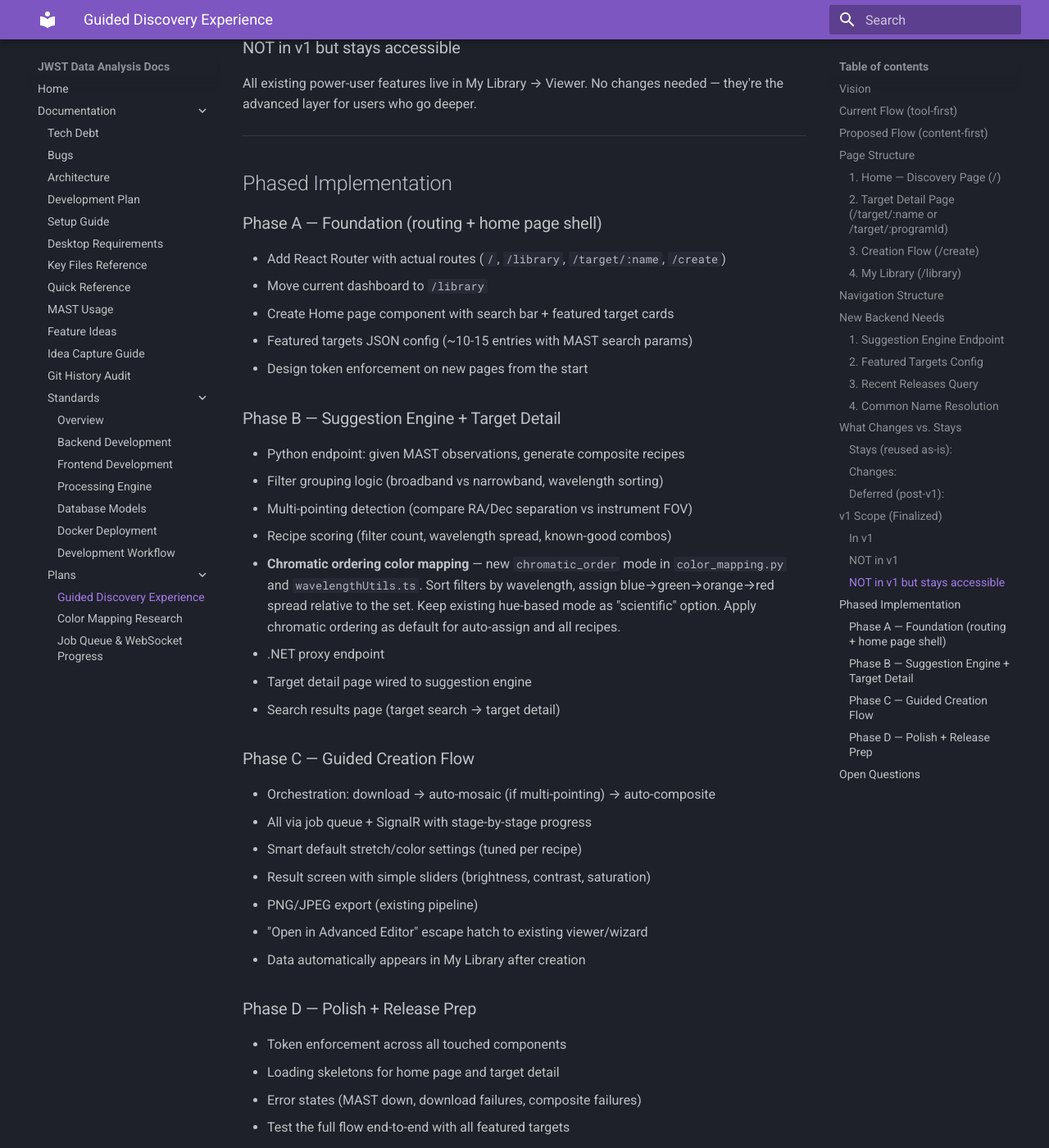
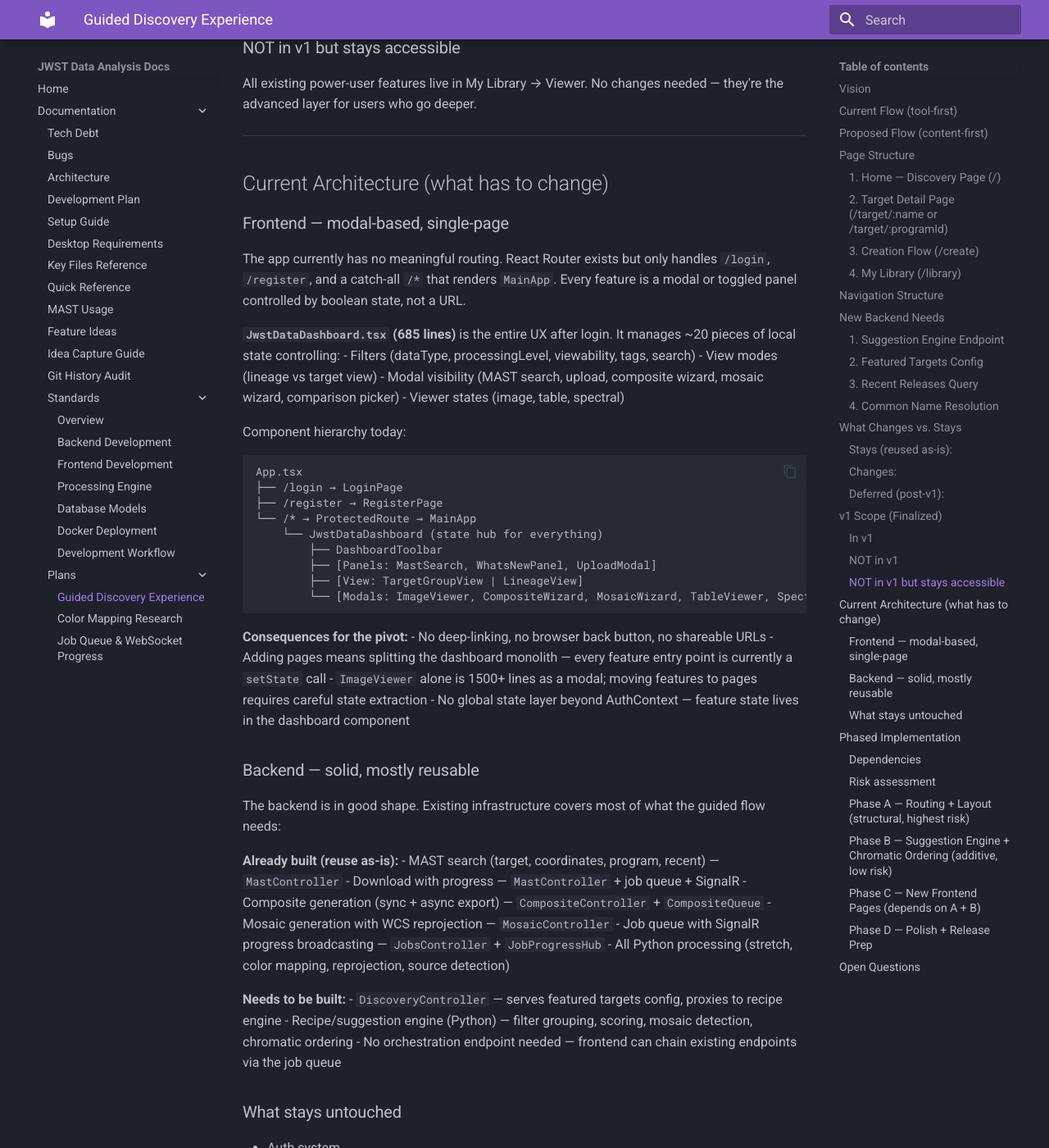
Before and after one commit to Snoww3d/jwst-data-analysis, an MkDocs documentation site: the page built from docs/plans/guided-discovery-experience.md, in a window 1280 px wide and 1400 px high, scrolled down 9033 px. Shown: the whole window at 82% size. Built offline with MkDocs 1.6.1 and Material for MkDocs 9.7.7, drawn with Linux system fonts in a browser that asks for light colours; some of the changed text lies outside the part shown.

Commit message:
docs: add architecture assessment and risk analysis to guided discovery plan
Add "Current Architecture" section documenting the modal-based frontend
structure, the 685-line dashboard monolith, and what specifically needs
to change. Add dependency graph, risk assessment per phase, and detailed
implementation notes covering what to watch for during routing surgery.

Co-Authored-By: Claude Opus 4.6 <noreply@anthropic.com>

````diff
--- a/docs/plans/guided-discovery-experience.md
+++ b/docs/plans/guided-discovery-experience.md
@@ -423,41 +423,159 @@ All existing power-user features live in My Library → Viewer. No changes neede
 
 ---
 
+## Current Architecture (what has to change)
+
+### Frontend — modal-based, single-page
+
+The app currently has no meaningful routing. React Router exists but only handles `/login`, `/register`, and a catch-all `/*` that renders `MainApp`. Every feature is a modal or toggled panel controlled by boolean state, not a URL.
+
+**`JwstDataDashboard.tsx` (685 lines)** is the entire UX after login. It manages ~20 pieces of local state controlling:
+- Filters (dataType, processingLevel, viewability, tags, search)
+- View modes (lineage vs target view)
+- Modal visibility (MAST search, upload, composite wizard, mosaic wizard, comparison picker)
+- Viewer states (image, table, spectral)
+
+Component hierarchy today:
+```
+App.tsx
+├── /login → LoginPage
+├── /register → RegisterPage
+└── /* → ProtectedRoute → MainApp
+    └── JwstDataDashboard (state hub for everything)
+        ├── DashboardToolbar
+        ├── [Panels: MastSearch, WhatsNewPanel, UploadModal]
+        ├── [View: TargetGroupView | LineageView]
+        └── [Modals: ImageViewer, CompositeWizard, MosaicWizard, TableViewer, SpectralViewer]
+```
+
+**Consequences for the pivot:**
+- No deep-linking, no browser back button, no shareable URLs
+- Adding pages means splitting the dashboard monolith — every feature entry point is currently a `setState` call
+- `ImageViewer` alone is 1500+ lines as a modal; moving features to pages requires careful state extraction
+- No global state layer beyond AuthContext — feature state lives in the dashboard component
+
+### Backend — solid, mostly reusable
+
+The backend is in good shape. Existing infrastructure covers most of what the guided flow needs:
+
+**Already built (reuse as-is):**
+- MAST search (target, coordinates, program, recent) — `MastController`
+- Download with progress — `MastController` + job queue + SignalR
+- Composite generation (sync + async export) — `CompositeController` + `CompositeQueue`
+- Mosaic generation with WCS reprojection — `MosaicController`
+- Job queue with SignalR progress broadcasting — `JobsController` + `JobProgressHub`
+- All Python processing (stretch, color mapping, reprojection, source detection)
+
+**Needs to be built:**
+- `DiscoveryController` — serves featured targets config, proxies to recipe engine
+- Recipe/suggestion engine (Python) — filter grouping, scoring, mosaic detection, chromatic ordering
+- No orchestration endpoint needed — frontend can chain existing endpoints via the job queue
+
+### What stays untouched
+- Auth system
+- MongoDB data model
+- S3/local storage providers
+- All Python processing logic (composite, mosaic, preview, stretch, enhancement)
+- Export pipeline
+- All existing API endpoints (nothing removed, only additions)
+
+---
+
 ## Phased Implementation
 
-### Phase A — Foundation (routing + home page shell)
-- Add React Router with actual routes (`/`, `/library`, `/target/:name`, `/create`)
-- Move current dashboard to `/library`
-- Create Home page component with search bar + featured target cards
-- Featured targets JSON config (~10-15 entries with MAST search params)
-- Design token enforcement on new pages from the start
+### Dependencies
 
-### Phase B — Suggestion Engine + Target Detail
-- Python endpoint: given MAST observations, generate composite recipes
-- Filter grouping logic (broadband vs narrowband, wavelength sorting)
-- Multi-pointing detection (compare RA/Dec separation vs instrument FOV)
-- Recipe scoring (filter count, wavelength spread, known-good combos)
-- **Chromatic ordering color mapping** — new `chromatic_order` mode in `color_mapping.py` and `wavelengthUtils.ts`. Sort filters by wavelength, assign blue→green→orange→red spread relative to the set. Keep existing hue-based mode as "scientific" option. Apply chromatic ordering as default for auto-assign and all recipes.
-- .NET proxy endpoint
-- Target detail page wired to suggestion engine
-- Search results page (target search → target detail)
+```
+Phase A (routing + layout) ──→ Phase C (new pages) ──→ Phase D (polish)
+                           ↗
+Phase B (recipe engine)  ─┘
+```
 
-### Phase C — Guided Creation Flow
-- Orchestration: download → auto-mosaic (if multi-pointing) → auto-composite
-- All via job queue + SignalR with stage-by-stage progress
-- Smart default stretch/color settings (tuned per recipe)
-- Result screen with simple sliders (brightness, contrast, saturation)
-- PNG/JPEG export (existing pipeline)
-- "Open in Advanced Editor" escape hatch to existing viewer/wizard
-- Data automatically appears in My Library after creation
+A and B are independent — can be built in parallel. C depends on both. D is polish after C.
+
+### Risk assessment
+
+| Phase | Risk | Why |
+|-------|------|-----|
+| A | **Medium-high** | Structural surgery — splits the dashboard monolith, adds routing, changes what users see after login. Touches the most existing code. |
+| B | **Low** | Purely additive — new Python endpoint, new .NET controller, new color mapping mode. No existing code removed or modified. |
+| C | **Medium** | Three new page components, but builds on A's routing and B's endpoints. Reuses existing services (download, composite, mosaic). |
+| D | **Low** | Polish pass — loading states, error states, token enforcement. No structural changes. |
+
+### Phase A — Routing + Layout (structural, highest risk)
+
+**The core change:** Move from modal-based navigation to page-based routing.
+
+Specific work:
+- Add routes: `/` (discovery home), `/library` (current dashboard), `/target/:name`, `/create`
+- Create a shared layout shell (header + nav that persists across routes)
+- **Rename/move `JwstDataDashboard` → `MyLibrary`** at `/library` with all its modals intact (minimize changes to existing code)
+- Update `ProtectedRoute` to wrap the new layout shell, not just `MainApp`
+- Change post-login redirect from `/` (dashboard) to `/` (discovery home)
+- Featured targets JSON config file (~10-15 entries) — ships with the code, not a database
+
+**What to watch for:**
+- `JwstDataDashboard` state that assumes it's always mounted (e.g., data fetch on mount) — needs to handle mount/unmount as user navigates
+- Services that use callbacks tied to dashboard state (e.g., `onDataUpdate`) — may need lifting to context
+- Image viewer deep-linking — currently `setViewingImageId(id)` is ephemeral state; consider whether `/library?view=<id>` is worth doing now or deferring
+
+### Phase B — Suggestion Engine + Chromatic Ordering (additive, low risk)
+
+**New Python endpoint:** `POST /discovery/suggest-recipes`
+- Input: list of MAST observations (or target name to search first)
+- Logic: group by instrument, sort by wavelength, detect broadband vs narrowband, check RA/Dec overlap for mosaic needs
+- Output: 2-3 ranked recipes with filter lists, chromatic-ordered color assignments, estimated complexity
+
+**Chromatic ordering color mapping:**
+- New `chromatic_order` mode in `color_mapping.py` and `wavelengthUtils.ts`
+- Sort filters by wavelength, assign evenly-spaced hues from 240° (blue) → 0° (red) relative to the set
+- Keep existing wavelength-to-hue as "scientific" option
+- Make chromatic ordering the default for auto-assign and all recipes
+- See `docs/plans/color-mapping-research.md` for full analysis
+
+**New .NET controller:** `DiscoveryController`
+- `GET /api/discovery/featured` — serve featured targets JSON
+- `POST /api/discovery/suggest-recipes` — proxy to Python engine
+
+### Phase C — New Frontend Pages (depends on A + B)
+
+**Home / Discovery page (`/`):**
+- Search bar (calls existing MAST target search)
+- Featured target cards from config
+- Each card shows: name, instrument, filter count, composite potential, "Create" button
+- "Create" navigates to `/target/:name`
+
+**Target detail page (`/target/:name`):**
+- Fetches observations from MAST for this target
+- Calls suggestion engine for recipes
+- Shows 2-3 recipe cards (recommended, classic 3-color, narrowband if available)
+- Each recipe shows: filters, color swatches, mosaic needed, "Create This Composite" button
+- "Advanced: Choose your own filters →" escape hatch to existing wizard in `/library`
+
+**Guided creation flow (`/create?target=X&recipe=Y`):**
+- 3-step stepper: Download → Process → Result
+- Download step: reuses existing download progress UI + SignalR
+- Process step: chains mosaic (if needed) → composite via job queue + SignalR
+- Result step: preview image + simple adjustment sliders (brightness, contrast, saturation map to existing stretch params) + export buttons
+- "Open in Advanced Editor" → navigates to `/library` with the new data selected
+- Created data automatically appears in My Library
+
+**No new orchestration endpoint** — the frontend manages the chain:
+1. Start MAST import job → wait for SignalR completion
+2. If mosaic needed → call mosaic endpoint with downloaded files → wait
+3. Call composite endpoint with recipe params → wait
+4. Show result
 
 ### Phase D — Polish + Release Prep
-- Token enforcement across all touched components
-- Loading skeletons for home page and target detail
-- Error states (MAST down, download failures, composite failures)
-- Test the full flow end-to-end with all featured targets
-- Curate and verify featured targets produce good results
-- Update documentation for new architecture
+
+- Loading skeletons for discovery home and target detail
+- Error states: MAST down, download failures, composite failures, empty results
+- Token enforcement / design system consistency across all new pages
+- End-to-end test: run every featured target through the full flow, verify results look good
+- Curate featured targets — prune any that produce poor composites
+- Update project documentation for new architecture
+
+---
 
 ---
 
````
